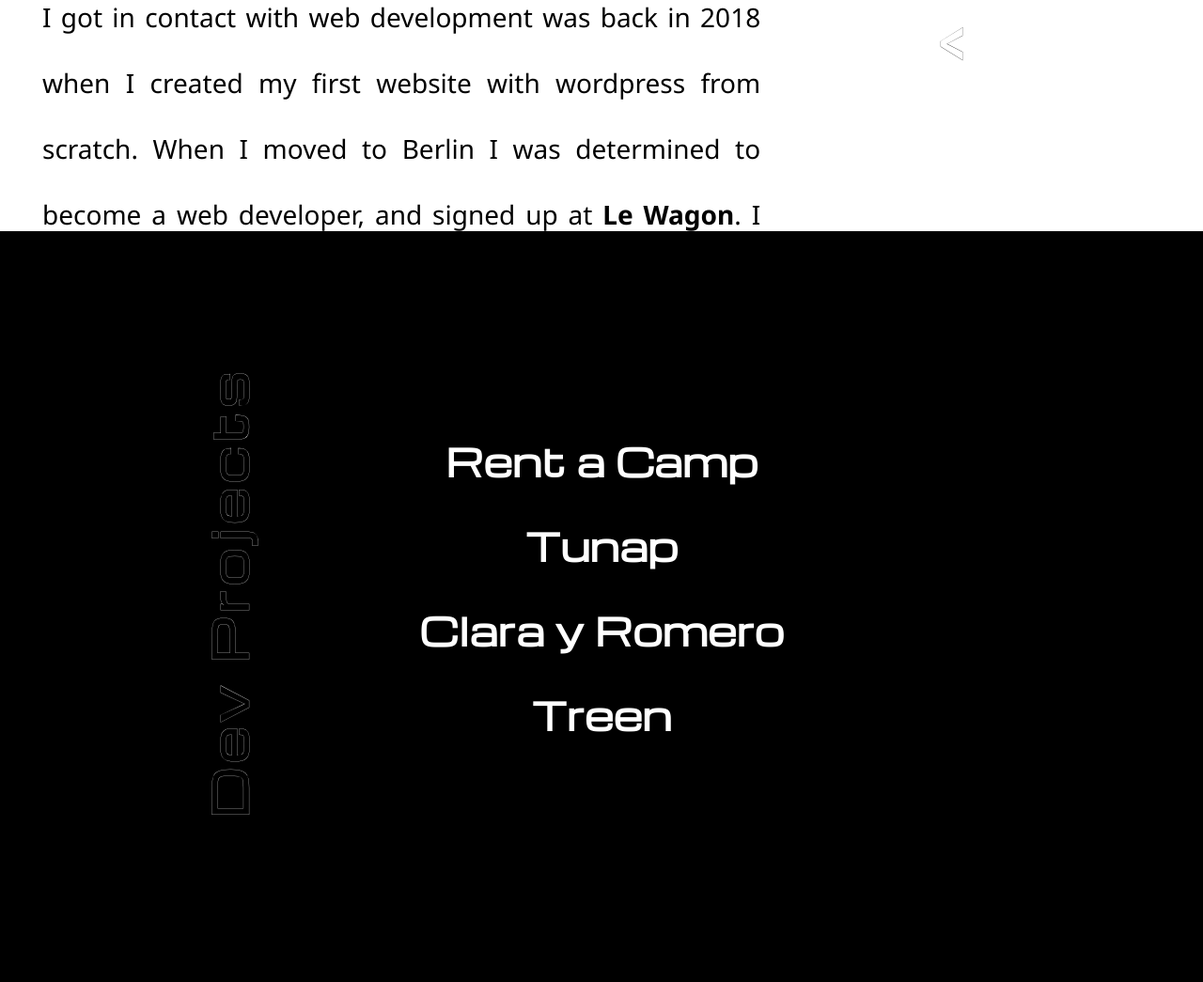
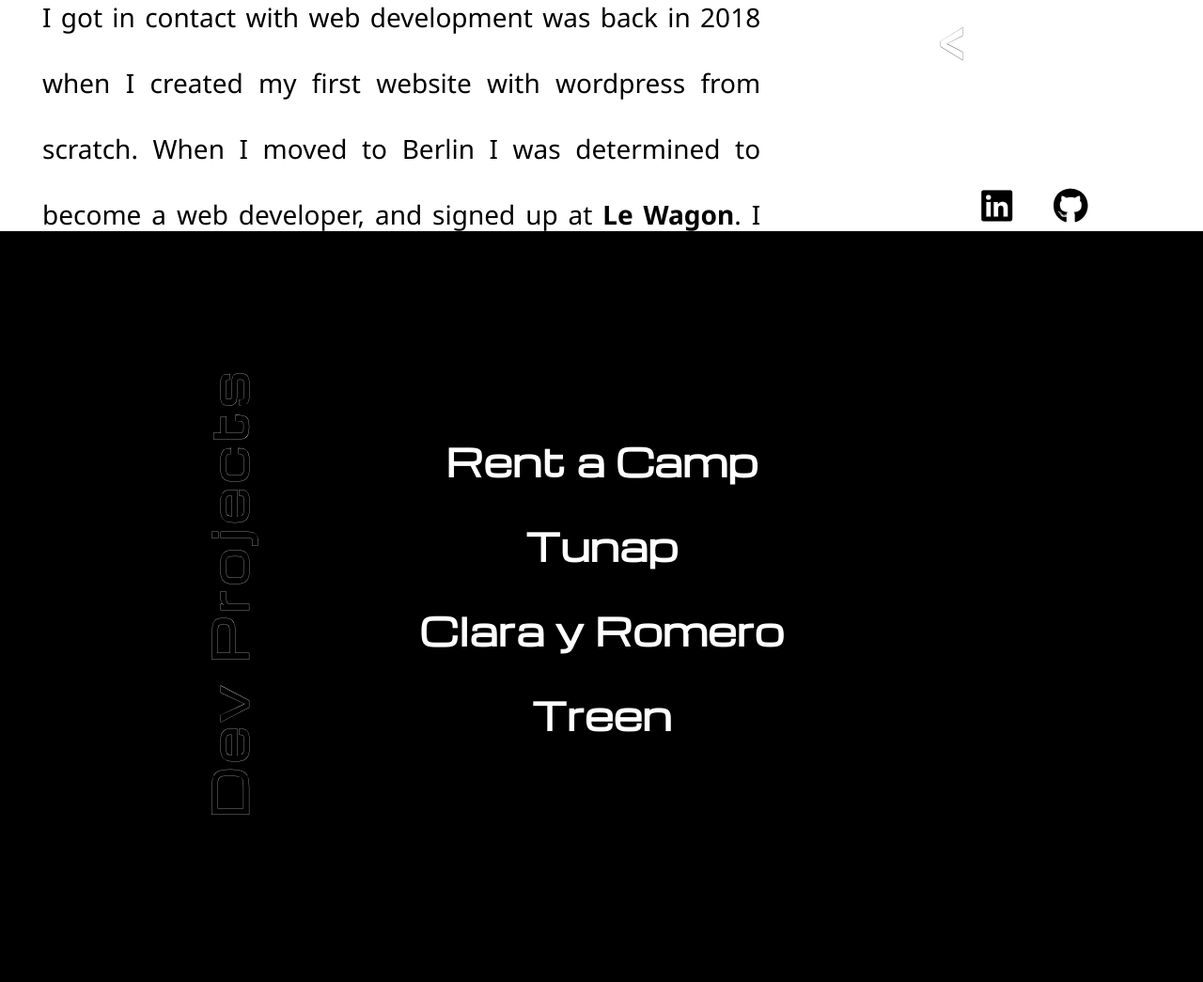
Before and after one commit to CristinaOe/porfolio2022, a PHP site: page / in a window 1280 px wide. Shown: the part 1354-2399 px from the top of the page at 94% size. Run offline with PHP 8.4, Linux system fonts and the light colour scheme; some libraries are stand-ins or nearby versions.

Commit message:
social links

```diff
--- a/css/styles.css
+++ b/css/styles.css
@@ -138,7 +138,8 @@ h1 {
 #video-link:hover {
   transform: translateX(10%);
 }
-
+#resume {
+}
 #resume-link:hover {
   transform: translateX(-10%);
 }
@@ -155,7 +156,19 @@ h1 {
   line-height: 140px;
   padding-top: 90px;
 }
+.social-links {
+  margin-left: 30px;
+  margin-top: 30px;
+}
+.social-links i {
+  margin: 15px 20px;
+  color: black;
+  transition: 0.3s ease-in-out;
+}
 
+.social-links i:hover {
+  transform: scale(0.85);
+}
 /* projects section */
 .sec-projects {
   background-color: black;
--- a/index.html
+++ b/index.html
@@ -96,6 +96,16 @@
           >
             <a href="cristina-oechsle-resume.pdf" target="_blank"> resume < </a>
           </h3>
+          <div class="social-links">
+            <a
+              href="https://www.linkedin.com/in/cristina-oechsle/"
+              target="blank"
+              ><i class="fab fa-linkedin fa-xs"></i
+            ></a>
+            <a href="https://github.com/CristinaOe" target="blank"
+              ><i class="fab fa-github fa-xs"></i
+            ></a>
+          </div>
         </div>
       </div>
     </div>
```
